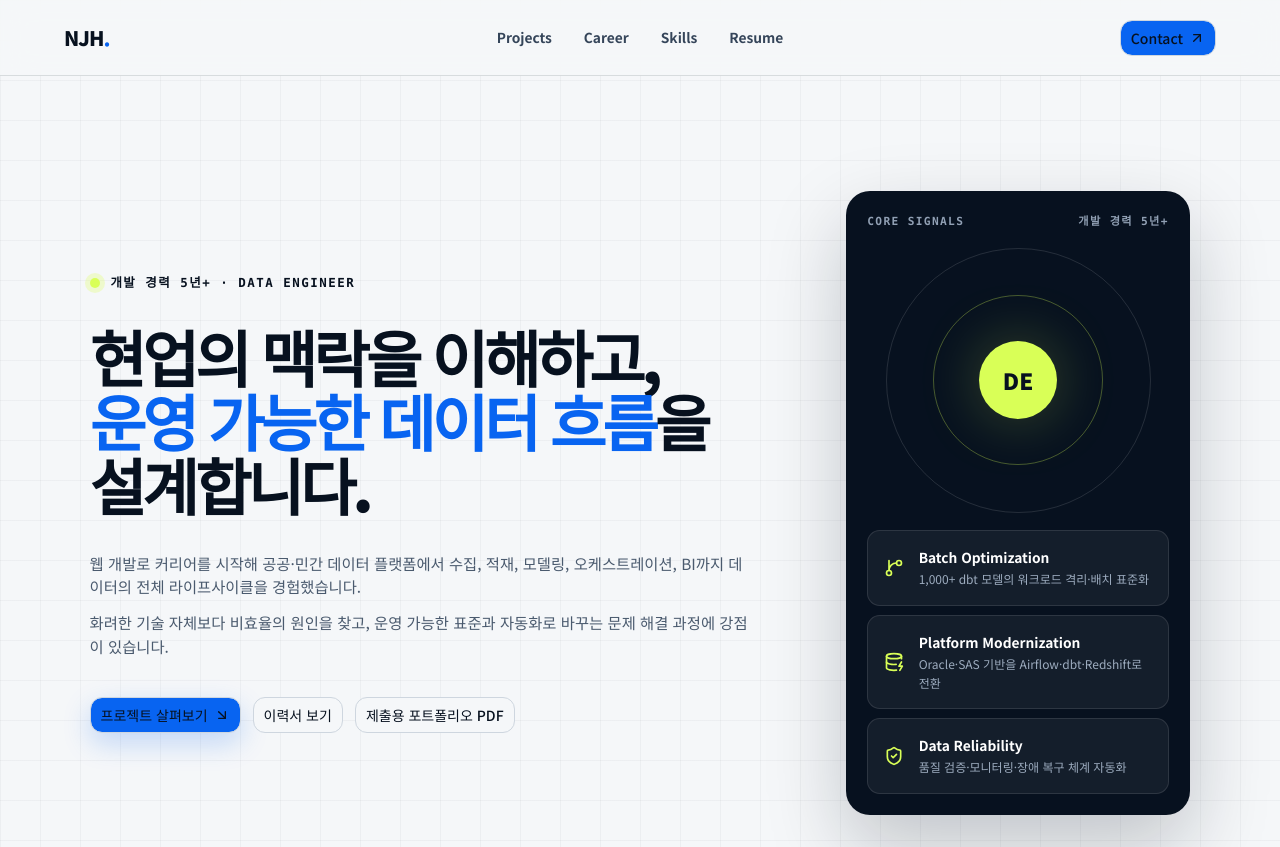
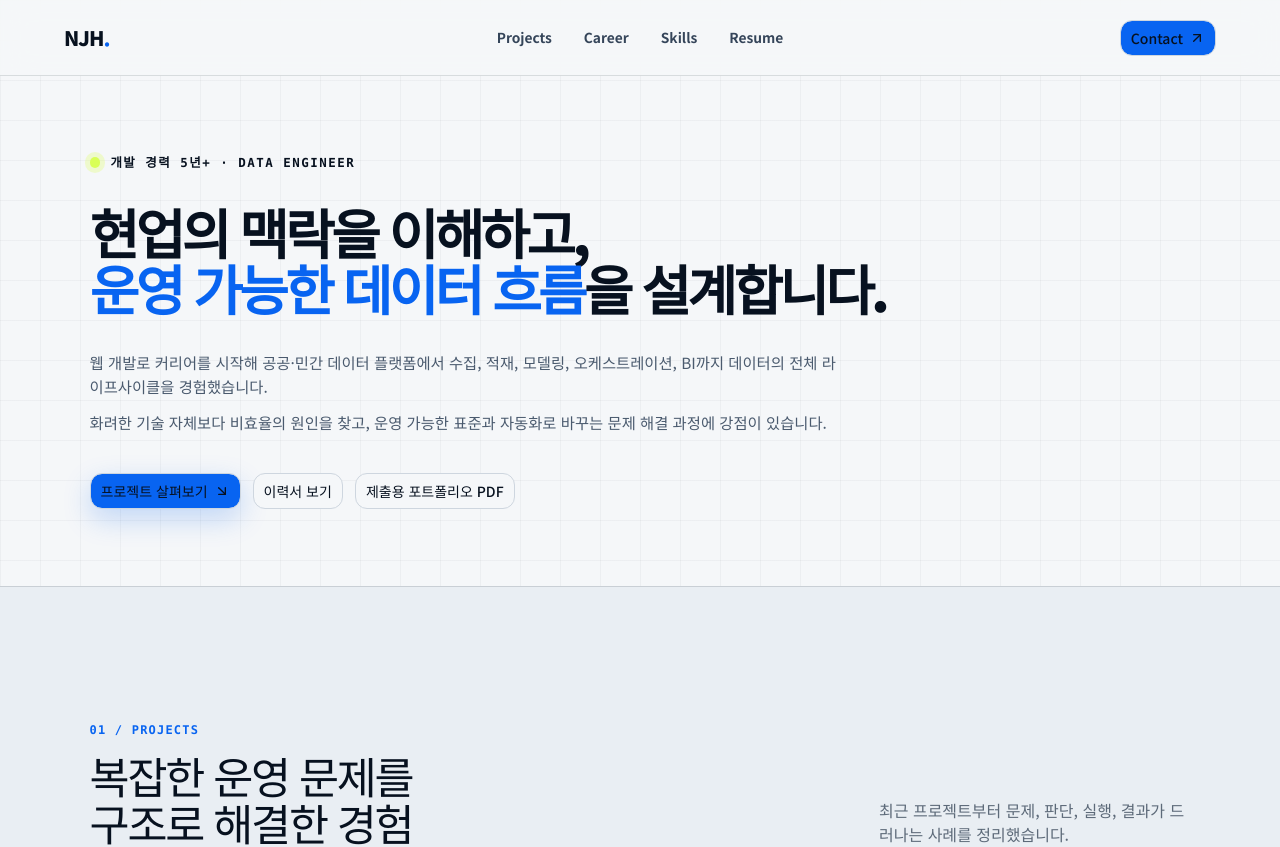
Before and after one commit to junhyeok94-la/junhyeok94-la.github.io, a Next.js app: page / in a window 1280 px wide. Shown: the top 847 px of the page. Built offline with nearby package versions, Linux system fonts and the light colour scheme.

Commit message:
Remove redundant core signals panels from portfolio

```diff
--- a/app/globals.css
+++ b/app/globals.css
@@ -83,15 +83,8 @@ a { color: inherit; text-decoration: none; }
 .site-header nav a:hover { color: var(--blue); }
 .header-contact { justify-self: end; }
 
-.hero {
-  display: grid;
-  grid-template-columns: minmax(0, 1.45fr) minmax(320px, 0.75fr);
-  gap: clamp(3rem, 7vw, 8rem);
-  align-items: center;
-  min-height: calc(100vh - 76px);
-  padding: clamp(5rem, 9vw, 8rem) 7vw;
-}
-.hero-copy { max-width: 880px; }
+.hero { padding: clamp(4rem, 6vw, 6rem) 7vw; }
+.hero-copy { max-width: 1500px; margin: 0 auto; }
 .eyebrow {
   display: flex;
   align-items: center;
@@ -105,9 +98,9 @@ a { color: inherit; text-decoration: none; }
 }
 .status-dot { width: 0.65rem; height: 0.65rem; border-radius: 50%; background: var(--lime); box-shadow: 0 0 0 5px rgb(217 255 87 / 0.28); }
 .hero h1 {
-  max-width: 920px;
+  max-width: 1120px;
   margin: 0;
-  font-size: clamp(2.55rem, 4.8vw, 5.5rem);
+  font-size: clamp(2.55rem, 4.2vw, 4.5rem);
   font-weight: 900;
   letter-spacing: -0.065em;
   line-height: 1.04;
@@ -118,29 +111,6 @@ a { color: inherit; text-decoration: none; }
 .hero-summary p { margin: 0.75rem 0; }
 .hero-actions { display: flex; flex-wrap: wrap; gap: 0.75rem; margin-top: 2.4rem; }
 .primary-action { box-shadow: 0 10px 28px rgb(8 100 241 / 0.22); }
-
-.signal-panel {
-  position: relative;
-  overflow: hidden;
-  min-height: 600px;
-  padding: 1.35rem;
-  border-radius: 1.5rem;
-  background: var(--ink);
-  color: white;
-  box-shadow: 0 32px 80px rgb(7 17 31 / 0.22);
-}
-.panel-heading { display: flex; justify-content: space-between; color: #91a0b4; font-family: ui-monospace, SFMono-Regular, Menlo, 'Noto Sans KR Variable', monospace; font-size: 0.7rem; font-weight: 700; letter-spacing: 0.12em; }
-.signal-orbit { position: relative; display: grid; place-items: center; height: 300px; }
-.orbit-core { z-index: 2; display: grid; place-items: center; width: 78px; height: 78px; border-radius: 50%; background: var(--lime); color: var(--ink); font-size: 1.4rem; font-weight: 950; box-shadow: 0 0 60px rgb(217 255 87 / 0.25); }
-.orbit-ring { position: absolute; border: 1px solid rgb(217 255 87 / 0.3); border-radius: 50%; }
-.orbit-ring-one { width: 170px; height: 170px; }
-.orbit-ring-two { width: 265px; height: 265px; border-color: rgb(255 255 255 / 0.12); }
-.focus-list { display: grid; gap: 0.55rem; }
-.focus-item { display: grid; grid-template-columns: auto 1fr; gap: 0.9rem; align-items: center; padding: 1rem; border: 1px solid rgb(255 255 255 / 0.11); border-radius: 0.8rem; background: rgb(255 255 255 / 0.055); }
-.focus-item svg { width: 1.25rem; color: var(--lime); }
-.focus-item strong, .focus-item span { display: block; }
-.focus-item strong { margin-bottom: 0.12rem; font-size: 0.86rem; }
-.focus-item span { color: #9dacbf; font-size: 0.75rem; }
 
 .project-preview { padding: 8rem 7vw; border-top: 1px solid rgb(7 17 31 / 0.14); background: #e9eef3; }
 .section-heading { display: grid; grid-template-columns: 1fr minmax(280px, 0.42fr); gap: 3rem; align-items: end; max-width: 1500px; margin: 0 auto 3.5rem; }
@@ -163,15 +133,12 @@ a { color: inherit; text-decoration: none; }
 @media (max-width: 980px) {
   .site-header { grid-template-columns: 1fr auto; }
   .site-header nav { display: none; }
-  .hero { grid-template-columns: 1fr; }
-  .signal-panel { min-height: auto; }
   .section-heading { grid-template-columns: 1fr; }
 }
 @media (max-width: 680px) {
   .site-header { min-height: 64px; padding: 0 1rem; }
   .hero, .project-preview { padding: 4.5rem 1rem; }
   .hero h1 { font-size: 2.35rem; }
-  .signal-panel { border-radius: 1rem; }
   .project-grid { grid-template-columns: 1fr; }
   .project-card { min-height: auto; }
 }
@@ -652,11 +619,6 @@ button.agent-graph-node:hover, button.agent-graph-node[aria-pressed='true'] { tr
 .portfolio-pdf-cover-main > p { max-width: 130mm; margin: 7mm 0 0; color: #d8e1ed; font-size: 12pt; font-weight: 700; letter-spacing: -0.03em; }
 .portfolio-pdf-cover-summary { display: grid; grid-template-columns: 1.05fr 0.95fr; gap: 9mm; margin-top: auto; padding: 7mm 0; border-top: 1px solid rgb(255 255 255 / 0.16); border-bottom: 1px solid rgb(255 255 255 / 0.16); }
 .portfolio-pdf-cover-summary > div > p { margin: 0 0 3mm; color: #aebccd; font-size: 7pt; line-height: 1.65; }
-.portfolio-pdf-cover-summary aside { display: grid; gap: 2mm; }
-.portfolio-pdf-cover-summary aside > div { display: grid; grid-template-columns: 9mm 1fr; gap: 0 2mm; padding: 2.5mm; border: 1px solid rgb(255 255 255 / 0.12); background: rgb(255 255 255 / 0.04); }
-.portfolio-pdf-cover-summary aside span { grid-row: 1 / 3; color: var(--lime); font-family: ui-monospace, SFMono-Regular, Menlo, monospace; font-size: 6pt; }
-.portfolio-pdf-cover-summary aside strong { font-size: 7pt; }
-.portfolio-pdf-cover-summary aside p { margin: 0.8mm 0 0; color: #8fa0b5; font-size: 5.8pt; line-height: 1.35; }
 .portfolio-pdf-cover-footer { display: flex; justify-content: space-between; margin-top: 6mm; color: #77889e; font-family: ui-monospace, SFMono-Regular, Menlo, monospace; font-size: 5.7pt; }
 
 .portfolio-pdf-profile-grid { display: grid; grid-template-columns: 0.9fr 1.1fr; gap: 4mm; }
@@ -832,8 +794,6 @@ button.agent-graph-node:hover, button.agent-graph-node[aria-pressed='true'] { tr
 .portfolio-pdf-cover-main { margin-top: 20mm; }
 .portfolio-pdf-cover h1 { font-size: 35pt; }
 .portfolio-pdf-cover-summary { grid-template-columns: 1.15fr 1.35fr; margin-top: auto; padding: 5mm 0; }
-.portfolio-pdf-cover-summary aside { grid-template-columns: repeat(3, 1fr); }
-.portfolio-pdf-cover-summary aside > div { grid-template-columns: 7mm 1fr; }
 .portfolio-pdf-cover-footer { margin-top: 4mm; }
 .portfolio-pdf-profile-grid { grid-template-columns: 0.75fr 1.25fr; }
 .portfolio-pdf-skill-block { margin-top: 3mm; }
@@ -876,19 +836,14 @@ button.agent-graph-node:hover, button.agent-graph-node[aria-pressed='true'] { tr
 .portfolio-pdf-cover h1 { margin-top: 3mm; font-size: 34pt; }
 .portfolio-pdf-cover-main > p { max-width: 195mm; margin-top: 4mm; font-size: 11pt; }
 .portfolio-pdf-cover-summary { grid-template-columns: 1.05fr 0.95fr; gap: 6mm; margin-top: auto; padding: 4mm 0; }
-.portfolio-pdf-cover-profile > small, .portfolio-pdf-cover-summary aside > small { display: block; margin-bottom: 2.5mm; color: var(--lime); font-family: ui-monospace, SFMono-Regular, Menlo, monospace; font-size: 7.2pt; font-weight: 800; letter-spacing: 0.08em; }
+.portfolio-pdf-cover-profile > small { display: block; margin-bottom: 2.5mm; color: var(--lime); font-family: ui-monospace, SFMono-Regular, Menlo, monospace; font-size: 7.2pt; font-weight: 800; letter-spacing: 0.08em; }
 .portfolio-pdf-cover-summary > div > p { margin-bottom: 2mm; font-size: 8pt; line-height: 1.55; }
-.portfolio-pdf-cover-career { display: grid; grid-template-columns: repeat(2, 1fr); gap: 3mm; margin-top: 4mm; }
+.portfolio-pdf-cover-career { display: grid; grid-template-columns: repeat(2, 1fr); gap: 3mm; align-items: start; }
 .portfolio-pdf-cover-career article { display: grid; grid-template-columns: 8mm 1fr; gap: 2mm; padding: 3.5mm; border: 1px solid rgb(255 255 255 / 0.13); background: rgb(255 255 255 / 0.04); }
 .portfolio-pdf-cover-career article > span { color: #7caeff; font-family: ui-monospace, SFMono-Regular, Menlo, monospace; font-size: 7pt; }
 .portfolio-pdf-cover-career strong { font-size: 8.5pt; }
 .portfolio-pdf-cover-career p { margin: 0.8mm 0; color: #b8c4d3; font-size: 7.2pt; }
 .portfolio-pdf-cover-career small { color: #7f8ea2; font-size: 6.5pt; }
-.portfolio-pdf-cover-summary aside { grid-template-columns: repeat(3, 1fr); gap: 2mm; }
-.portfolio-pdf-cover-summary aside > small { grid-column: 1 / -1; }
-.portfolio-pdf-cover-summary aside > div { grid-template-columns: 7mm 1fr; padding: 3.5mm; }
-.portfolio-pdf-cover-summary aside strong { font-size: 8.5pt; }
-.portfolio-pdf-cover-summary aside p { font-size: 7.2pt; line-height: 1.45; }
 .portfolio-pdf-cover-credentials { display: grid; gap: 2mm; padding: 3mm 0; border-bottom: 1px solid rgb(255 255 255 / 0.16); }
 .portfolio-pdf-cover-credentials > div { display: grid; grid-template-columns: 17mm 1fr; gap: 2mm; }
 .portfolio-pdf-cover-credentials p { display: grid; grid-template-columns: 17mm 1fr; gap: 2mm; margin: 0; color: #aebccd; font-size: 6pt; line-height: 1.45; }
--- a/app/page.tsx
+++ b/app/page.tsx
@@ -5,10 +5,7 @@ import {
   Award,
   CheckCircle2,
   ChevronDown,
-  DatabaseZap,
-  GitBranch,
   Layers3,
-  ShieldCheck,
 } from 'lucide-react';
 import Image from 'next/image';
 import Link from 'next/link';
@@ -19,8 +16,6 @@ import { badgeVariants } from '@/components/ui/badge';
 import { buttonVariants } from '@/components/ui/button';
 import { credentials, profile, projects, type Achievement } from '@/lib/content';
 import { cn } from '@/lib/utils';
-
-const focusIcons = [GitBranch, DatabaseZap, ShieldCheck];
 
 function ProjectAchievement({ achievement }: { achievement: Achievement }) {
   return (
@@ -86,25 +81,6 @@ export default function Home() {
           </div>
         </div>
 
-        <aside className="signal-panel" id="focus" aria-label="핵심 역량">
-          <div className="panel-heading"><span>CORE SIGNALS</span><span>{profile.experienceLabel}</span></div>
-          <div className="signal-orbit" aria-hidden="true">
-            <span className="orbit-core">DE</span>
-            <span className="orbit-ring orbit-ring-one" />
-            <span className="orbit-ring orbit-ring-two" />
-          </div>
-          <div className="focus-list">
-            {profile.focus.map((item, index) => {
-              const Icon = focusIcons[index];
-              return (
-                <div className="focus-item" key={item.label}>
-                  <Icon />
-                  <div><strong>{item.label}</strong><span>{item.value}</span></div>
-                </div>
-              );
-            })}
-          </div>
-        </aside>
       </section>
 
       <section className="project-preview" id="projects">
--- a/app/portfolio-pdf/page.tsx
+++ b/app/portfolio-pdf/page.tsx
@@ -9,12 +9,6 @@ import { NcpArchitecture } from '@/components/ncp-architecture';
 import { popTalk, profile, projects, type Achievement, type Project } from '@/lib/content';
 
 const TOTAL_PAGES = 7;
-
-const focusLabelsKo: Record<string, string> = {
-  'Batch Optimization': '배치 최적화',
-  'Platform Modernization': '플랫폼 전환',
-  'Data Reliability': '데이터 신뢰성',
-};
 
 export const metadata: Metadata = {
   title: '나준혁 | 데이터 엔지니어 포트폴리오 PDF',
@@ -136,6 +130,7 @@ export default function PortfolioPdfPage() {
             <div className="portfolio-pdf-cover-profile">
               <small>CAREER SNAPSHOT</small>
               {profile.summary.map((text) => <p key={text}>{text}</p>)}
+            </div>
             <div className="portfolio-pdf-cover-career">
               {profile.employment.map((item, index) => (
                 <article key={item.company}>
@@ -144,13 +139,6 @@ export default function PortfolioPdfPage() {
                 </article>
               ))}
             </div>
-            </div>
-            <aside>
-              <small>CORE SIGNALS</small>
-              {profile.focus.map((item, index) => (
-                <div key={item.label}><span>0{index + 1}</span><strong>{focusLabelsKo[item.label] ?? item.label}</strong><p>{item.value}</p></div>
-              ))}
-            </aside>
           </div>
           <LearningBadges variant="portfolio" />
           <div className="portfolio-pdf-cover-footer">
```
Also changed, not shown: 1 other file (tests, documents, lock files or other folders). Lines whose indentation alone changed are shown as unchanged.
